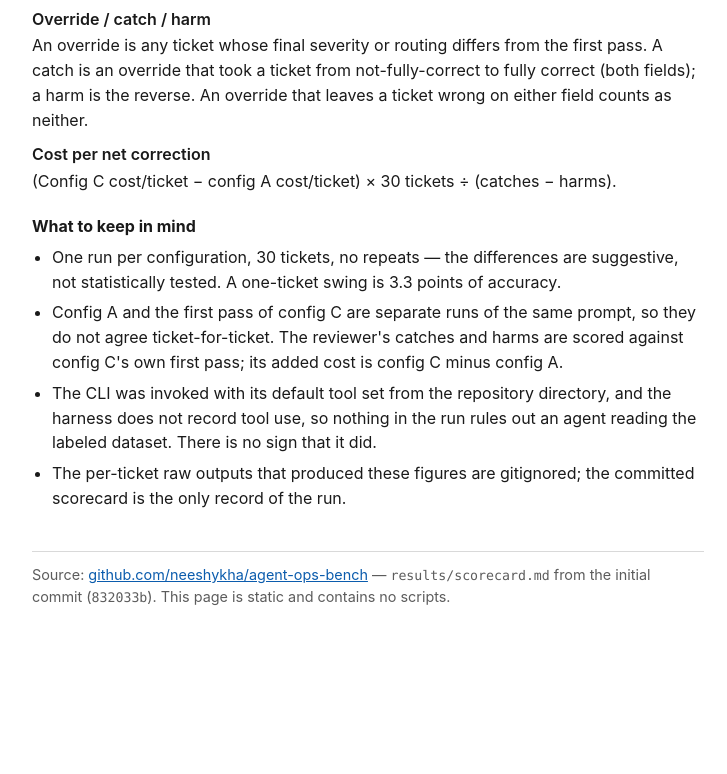
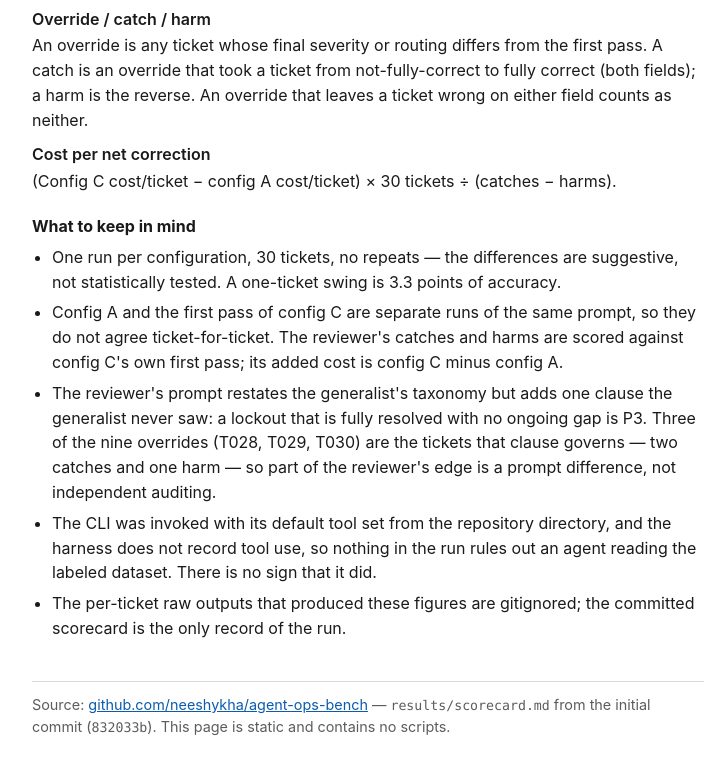
Before and after one commit to neeshykha/agent-ops-bench, a plain HTML site: page docs/index.html in a window 1280 px wide. Shown: the part 2496-3270 px from the top of the page, without its empty margins (272-999 px from the left). Before the commit the page ends 3153 px from the top, so only its background shows below. Drawn offline with Linux system fonts and the light colour scheme.

Commit message:
docs: restore the reviewer-prompt caveat on the report page
Co-Authored-By: Claude Opus 5.5 <noreply@anthropic.com>

```diff
--- a/docs/index.html
+++ b/docs/index.html
@@ -238,6 +238,7 @@
   <ul>
     <li>One run per configuration, 30 tickets, no repeats — the differences are suggestive, not statistically tested. A one-ticket swing is 3.3 points of accuracy.</li>
     <li>Config A and the first pass of config C are separate runs of the same prompt, so they do not agree ticket-for-ticket. The reviewer's catches and harms are scored against config C's own first pass; its added cost is config C minus config A.</li>
+    <li>The reviewer's prompt restates the generalist's taxonomy but adds one clause the generalist never saw: a lockout that is fully resolved with no ongoing gap is P3. Three of the nine overrides (T028, T029, T030) are the tickets that clause governs — two catches and one harm — so part of the reviewer's edge is a prompt difference, not independent auditing.</li>
     <li>The CLI was invoked with its default tool set from the repository directory, and the harness does not record tool use, so nothing in the run rules out an agent reading the labeled dataset. There is no sign that it did.</li>
     <li>The per-ticket raw outputs that produced these figures are gitignored; the committed scorecard is the only record of the run.</li>
   </ul>
```
